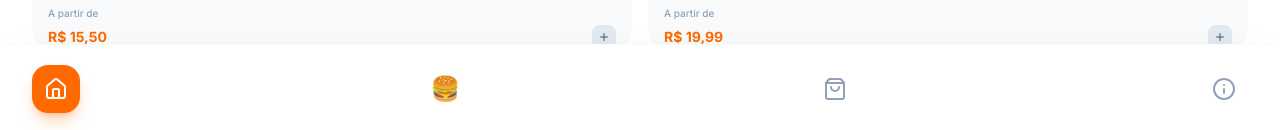
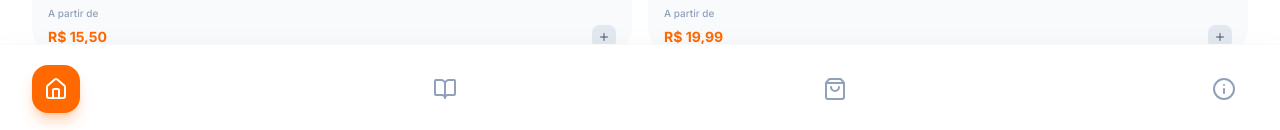
Before and after one commit to sopacrazy/santo, a React (Vite) app: page / in a window 1280 px wide. Shown: the part 667-797 px from the top of the page. Built offline with nearby package versions, Linux system fonts and the light colour scheme.

Commit message:
feat: Add Cardapio full menu screen to bottom navigation

```diff
--- a/src/App.tsx
+++ b/src/App.tsx
@@ -17,7 +17,8 @@ import {
   ShoppingBag,
   User,
   ChevronRight,
-  Info
+  Info,
+  BookOpen
 } from 'lucide-react';
 import { motion, AnimatePresence } from 'motion/react';
 import BurgerBuilder, { AVAILABLE_INGREDIENTS, SelectedIngredient, Ingredient } from './components/BurgerBuilder';
@@ -37,7 +38,7 @@ export interface CartItemType {
 export default function App() {
   const [currentScreen, setCurrentScreen] = useState<Screen>('home');
   const [cartItems, setCartItems] = useState<CartItemType[]>([]);
-  const [activeCategory, setActiveCategory] = useState<'Hambúrguer' | 'Bebidas'>('Hambúrguer');
+  const [activeCategory, setActiveCategory] = useState<'Hambúrguer' | 'Bebidas' | 'Cardápio'>('Hambúrguer');
   const [customerName, setCustomerName] = useState('');
   const [paymentMethod, setPaymentMethod] = useState('');
 
@@ -176,9 +177,9 @@ export default function App() {
 
               {/* Recomendados / Bebidas */}
               <div className="mt-6 px-8">
-                <h3 className="text-xl font-bold text-slate-800 mb-6">{activeCategory === 'Hambúrguer' ? 'Recomendados' : 'Opções de Bebidas'}</h3>
+                <h3 className="text-xl font-bold text-slate-800 mb-6">{activeCategory === 'Hambúrguer' ? 'Recomendados' : activeCategory === 'Bebidas' ? 'Opções de Bebidas' : 'Cardápio Completo'}</h3>
 
-                {activeCategory === 'Hambúrguer' && (
+                {(activeCategory === 'Hambúrguer' || activeCategory === 'Cardápio') && (
                   <div className="grid grid-cols-2 gap-4">
                     {recommended.map((item) => (
                       <motion.div
@@ -203,7 +204,11 @@ export default function App() {
                   </div>
                 )}
 
-                {activeCategory === 'Bebidas' && (
+                {activeCategory === 'Cardápio' && (
+                  <h3 className="text-xl font-bold text-slate-800 mt-10 mb-6">Bebidas</h3>
+                )}
+
+                {(activeCategory === 'Bebidas' || activeCategory === 'Cardápio') && (
                   <div className="flex flex-col gap-4">
                     {AVAILABLE_INGREDIENTS.filter(i => i.type === 'drink').map(drink => (
                        <div key={drink.id} className="flex items-center justify-between bg-white p-4 rounded-2xl border border-slate-100 shadow-sm">
@@ -233,16 +238,16 @@ export default function App() {
             <div className="absolute bottom-0 left-0 right-0 bg-white px-8 py-5 flex justify-between items-center border-t border-slate-50 shadow-2xl z-[100]">
               <div
                 onClick={() => { setCurrentScreen('home'); setActiveCategory('Hambúrguer'); }}
-                className={`cursor-pointer w-12 h-12 flex items-center justify-center rounded-2xl transition-all ${currentScreen === 'home' && activeCategory === 'Hambúrguer' ? 'bg-orange-500 text-white shadow-lg shadow-orange-500/30' : 'text-slate-400'}`}
+                className={`cursor-pointer w-12 h-12 flex items-center justify-center rounded-2xl transition-all ${currentScreen === 'home' && (activeCategory === 'Hambúrguer' || activeCategory === 'Bebidas') ? 'bg-orange-500 text-white shadow-lg shadow-orange-500/30' : 'text-slate-400'}`}
               >
                 <Home className="w-6 h-6" />
               </div>
 
               <div
-                onClick={() => { setCurrentScreen('home'); setActiveCategory('Hambúrguer'); }}
-                className={`cursor-pointer w-12 h-12 flex items-center justify-center rounded-2xl transition-all text-slate-400`}
+                onClick={() => { setCurrentScreen('home'); setActiveCategory('Cardápio'); }}
+                className={`cursor-pointer w-12 h-12 flex items-center justify-center rounded-2xl transition-all relative ${currentScreen === 'home' && activeCategory === 'Cardápio' ? 'bg-orange-500 text-white shadow-lg shadow-orange-500/30' : 'text-slate-400'}`}
               >
-                <div className="text-2xl">🍔</div>
+                <BookOpen className="w-6 h-6" />
               </div>
 
               <div
```
